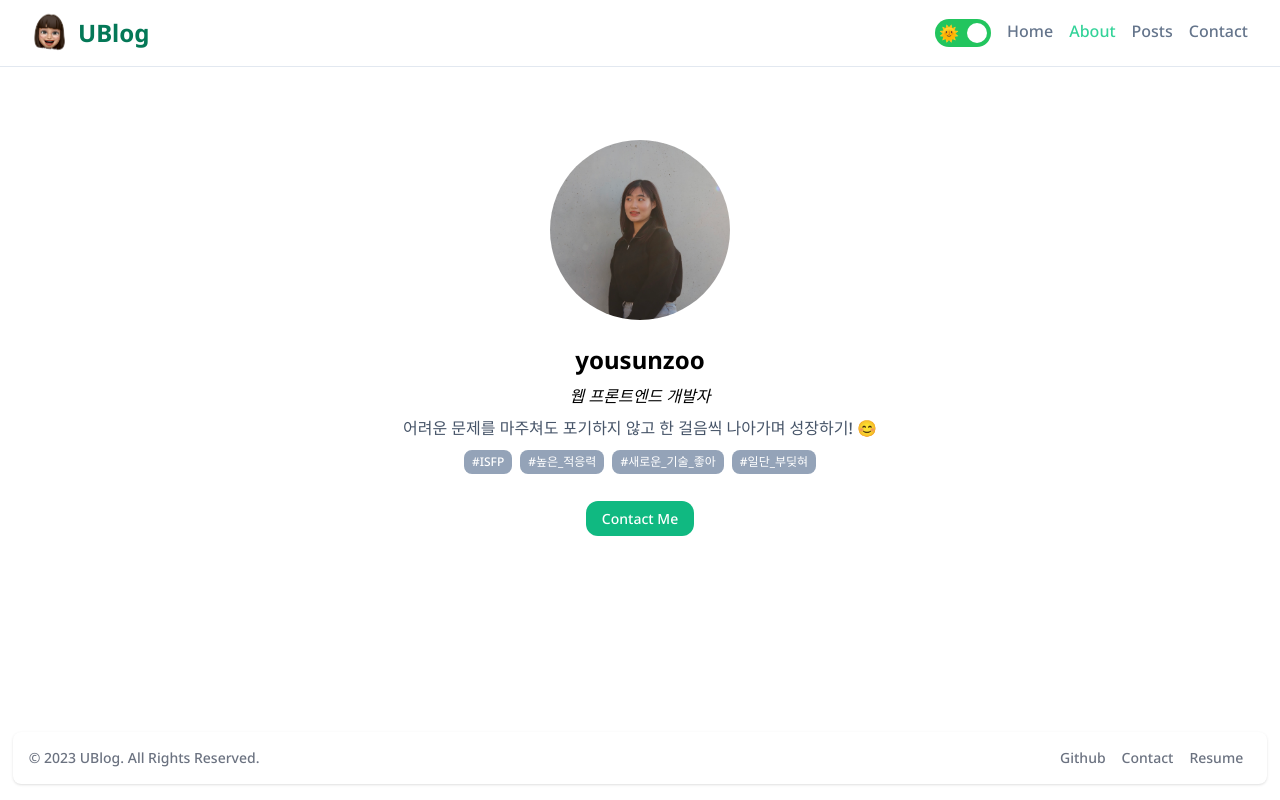
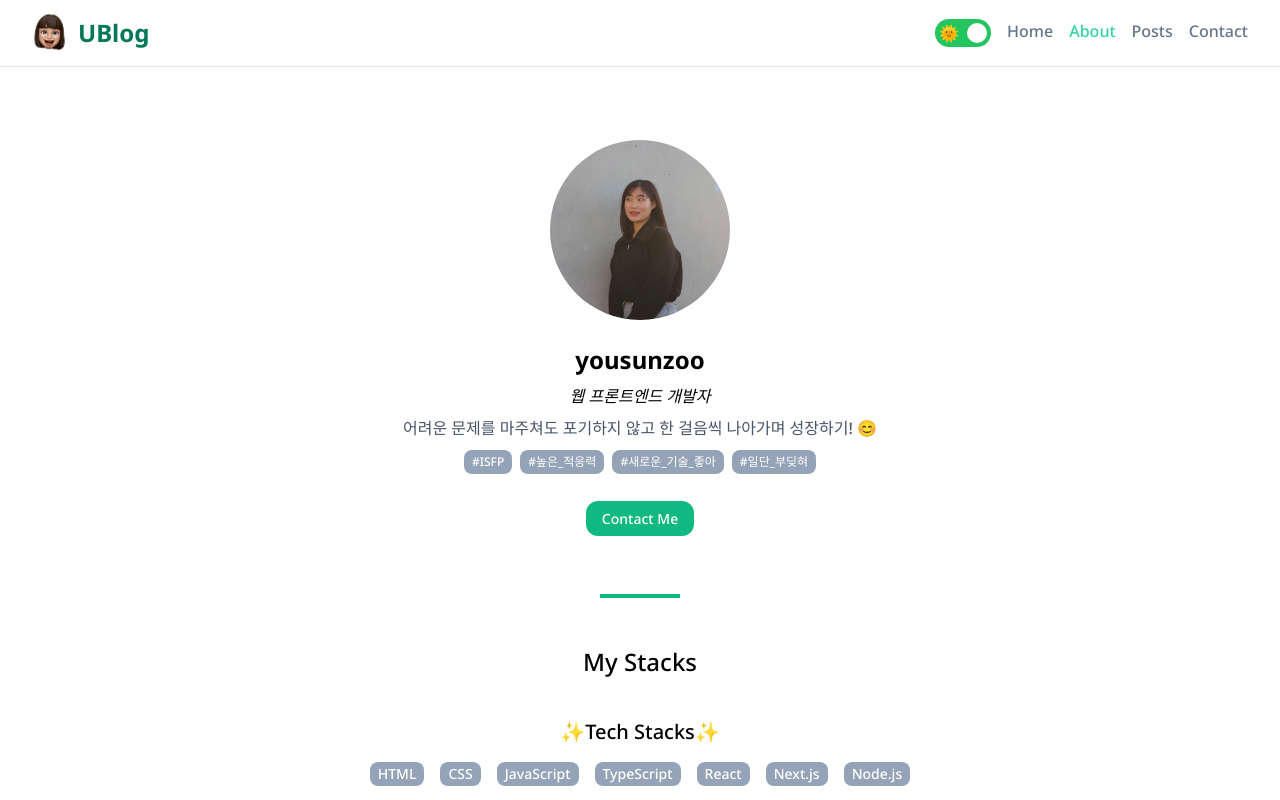
Before and after one commit to yousunzoo/UBlog, a Next.js app: page /about in a window 1280 px wide. Built offline with nearby package versions, Linux system fonts and the light colour scheme.

Commit message:
Feat: about 페이지 구현 사용하는 기술 스택 정리

```diff
--- a/src/app/about/page.tsx
+++ b/src/app/about/page.tsx
@@ -1,10 +1,12 @@
 import Profile from '@/components/Profile';
+import MyStacks from '@/components/MyStacks';
 import React from 'react';
 
 function AboutPage() {
 	return (
 		<>
 			<Profile />
+			<MyStacks />
 		</>
 	);
 }
--- a/src/components/Header.tsx
+++ b/src/components/Header.tsx
@@ -7,7 +7,7 @@ import ThemeToggleBtn from './ThemeToggleBtn';
 function Header() {
 	const pathname = usePathname();
 	return (
-		<header className='fixed left-0 top-0 z-10 w-full border-b border-slate-200 bg-white/80 px-6 py-2 dark:border-zinc-700 dark:bg-slate-950/90'>
+		<header className='fixed left-0 top-0 z-10 w-full border-b border-slate-200 bg-white/90 px-6 py-2 dark:border-zinc-700 dark:bg-slate-950/90'>
 			<div className='mx-auto flex max-w-screen-2xl items-center justify-between'>
 				<Link href='/' className='flex items-center gap-1 text-2xl font-bold text-emerald-700 dark:text-white'>
 					<Image src='/images/logo.png' alt='logo' width={50} height={50} />
--- /dev/null
+++ b/src/components/MyStacks.tsx
@@ -0,0 +1,19 @@
+import React from 'react';
+import StackList from './StackList';
+
+const techStacks = ['HTML', 'CSS', 'JavaScript', 'TypeScript', 'React', 'Next.js', 'Node.js'];
+const libraries = ['React Router', 'Redux', 'Redux Query', 'Zustand', 'Styled-Components', 'Axios'];
+const tools = ['Git', 'Github', 'Visual Studio Code', 'Figma', 'Adobe Illustrator', 'Adobe Photoshop'];
+function MyStacks() {
+	return (
+		<section>
+			<div className='mx-auto mb-12 mt-6 h-1 w-20 bg-emerald-500'></div>
+			<h2 className='text-center text-2xl dark:text-white'>My Stacks</h2>
+			<StackList title='✨Tech Stacks✨' stacks={techStacks} />
+			<StackList title='📚Libraries📚' stacks={libraries} />
+			<StackList title='🛠️Tools🛠️' stacks={tools} />
+		</section>
+	);
+}
+
+export default MyStacks;
--- /dev/null
+++ b/src/components/StackList.tsx
@@ -0,0 +1,22 @@
+import React from 'react';
+
+type Props = {
+	title: string;
+	stacks: string[];
+};
+function StackList({ title, stacks }: Props) {
+	return (
+		<div className='mt-10'>
+			<h3 className='mb-4 text-center text-xl dark:text-slate-100'>{title}</h3>
+			<ul className='flex justify-center gap-4'>
+				{stacks.map((stack, index) => (
+					<li className='rounded-lg bg-slate-400 px-2 py-[2px] text-sm text-white' key={index}>
+						{stack}
+					</li>
+				))}
+			</ul>
+		</div>
+	);
+}
+
+export default StackList;
```
